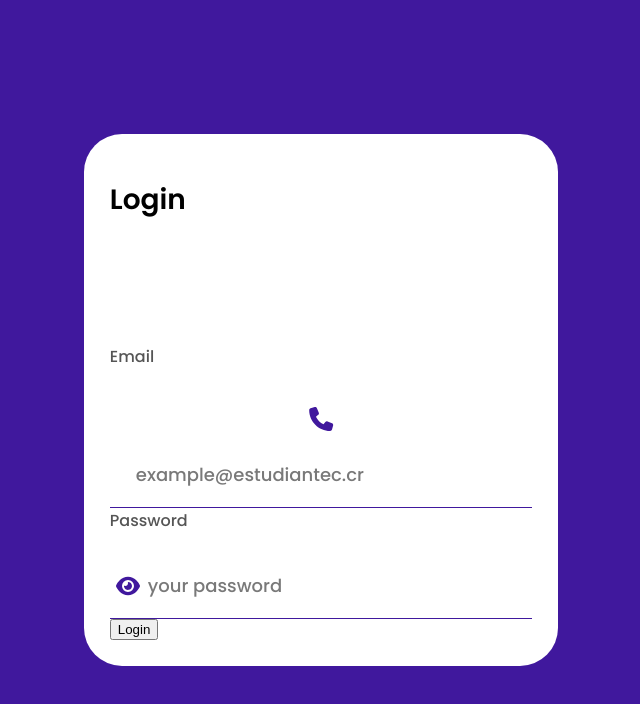
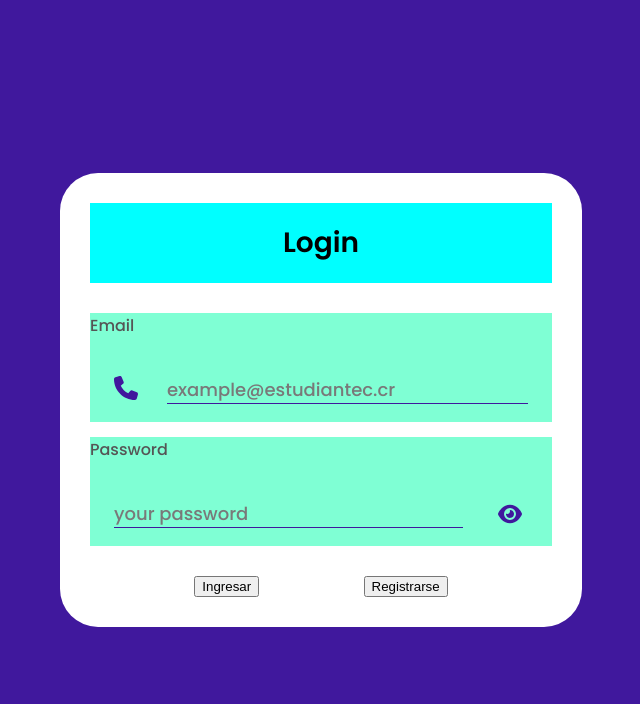
Before and after one commit to S77VEN31/CCT, a React (Vite) app in the folder client/: page / in a window 1280 px wide. Shown: the top 704 px of the page, without its empty margins (319-959 px from the left). Built offline with nearby package versions, Linux system fonts and the light colour scheme.

Commit message:
Co-authored-by: TomasG10 <TomasG10@users.noreply.github.com>
add: Login screen

```diff
--- a/client/src/components/Inputs/TextInput/TextInput.style.css
+++ b/client/src/components/Inputs/TextInput/TextInput.style.css
@@ -2,6 +2,7 @@
   display: flex;
   flex-direction: column;
   gap: 20px;
+  background-color: aquamarine;
 }
 
 .form-group label {
@@ -12,10 +13,12 @@
 
 .form-group input {
   border: none;
+  padding: 0;
   outline: none;
   background: transparent;
   flex: 1;
   color: var(--black);
+  border-bottom: 1px solid var(--primary);
 }
 
 .form-group button {
@@ -33,9 +36,9 @@
   flex-direction: row-reverse;
   justify-content: space-around;
   flex-wrap: wrap;
-  padding: 18px 0px;
+  gap: 29px;
+  padding: 18px 24px;
   flex-direction: row;
-  border-bottom: 1px solid var(--primary);
 }
 
 .icon-and-input {
@@ -44,11 +47,10 @@
   padding: 18px 24px;
   gap: 29px;
   flex-direction: row;
-  border-bottom: 1px solid var(--primary);
+  justify-content: space-around;
 }
 
 .icon {
-  flex: 1;
   color: var(--primary);
   font-size: 24px;
   width: 24px;
--- a/client/src/components/Inputs/TextInput/TextInput.tsx
+++ b/client/src/components/Inputs/TextInput/TextInput.tsx
@@ -40,13 +40,13 @@ const TextInput = (props: TextInputProps) => {
       </label>
       {props.type === "password" ? (
         <div className={"input-and-icon"}>
+          <input className="medium-placeholder" {...props} />
           <button onClick={togglePassword}>
             <FontAwesomeIcon
               icon={showPassword ? Icons.eyeSlash : Icons.eye}
               className="icon"
             />
           </button>
-          <input className="medium-placeholder" {...props} />
         </div>
       ) : (
         <div className="icon-and-input">
--- a/client/src/index.css
+++ b/client/src/index.css
@@ -16,6 +16,7 @@
   --text-dark: #555555;
   --text-light: #797979;
 }
+
 @font-face {
   font-family: "Poppins-black";
   src: local("Poppins-black"),
@@ -115,6 +116,7 @@
 /* Poppins-light (Weight: 300) */
 /* Poppins-extraLight (Weight: 200) */
 /* Poppins-thin (Weight: 100) */
+
 .semibold-title {
   font-family: "Poppins-semibold";
   font-size: 28px;
@@ -131,6 +133,13 @@
   font-size: 18px;
 }
 
+/* Delete default style from browser */
 body {
   margin: 0;
 }
+
+/* Scroll without style */
+::-webkit-scrollbar {
+  width: 0px;
+  background: transparent;
+}
--- a/client/src/main.tsx
+++ b/client/src/main.tsx
@@ -1,8 +1,10 @@
+// React
 import React from "react";
 import ReactDOM from "react-dom/client";
+// Global styles
+import "./index.css";
+// App
 import App from "./App.tsx";
-
-import "./index.css";
 
 ReactDOM.createRoot(document.getElementById("root")!).render(
   <React.StrictMode>
--- a/client/src/screens/Login.style.css
+++ /dev/null
@@ -1,19 +0,0 @@
-.screen {
-  display: flex;
-  justify-content: space-around;
-  align-items: center;
-  height: 100vh;
-  background-color: var(primary);
-}
-
-.login-container {
-  overflow-y: auto;
-  display: flex;
-  justify-content: space-between;
-  flex-direction: column;
-  width: 33%;
-  height: 60%;
-  padding: 26px;
-  border-radius: 38px;
-  background-color: var(--white);
-}
--- /dev/null
+++ b/client/src/screens/Login/Login.style.css
@@ -0,0 +1,44 @@
+.screen {
+  display: flex;
+  flex-direction: column;
+  justify-content: center;
+  align-items: center;
+  height: 100vh;
+  background-color: var(primary);
+}
+
+.login-container {
+  display: flex;
+  top: 10%;
+  bottom: 10%;
+  gap: 30px;
+  flex-direction: column;
+  overflow-y: scroll;
+  padding: 30px;
+  border-radius: 38px;
+  background-color: var(--white);
+}
+
+
+
+.title-container {
+  display: flex;
+  background-color: aqua;
+  justify-content: space-around;
+}
+
+.title {
+  display: flex;
+  text-align: center;
+}
+
+.inputs-container {
+  display: flex;
+  flex-direction: column;
+  gap: 15px;
+}
+
+.buttons-container {
+  display: flex;
+  justify-content: space-evenly;
+}
--- a/client/src/screens/Login.tsx
+++ b/client/src/screens/Login/Login.tsx
@@ -3,9 +3,9 @@ import { useState } from "react";
 // Styles
 import "./Login.style.css";
 // Enumerables
-import { Icons } from "../enumerables/icons/icons";
+import { Icons } from "../../enumerables/icons/icons";
 // Components
-import TextInput from "../components/inputs/TextInput/TextInput";
+import TextInput from "../../components/inputs/TextInput/TextInput";
 
 function Login() {
   const [formData, setFormData] = useState({
@@ -31,8 +31,10 @@ function Login() {
   return (
     <div className="screen">
       <div className="login-container">
-        <h1 className="semibold-title">Login</h1>
-        <form onSubmit={handleSubmit}>
+        <div className="title-container">
+          <h1 className="title semibold-title">Login</h1>
+        </div>
+        <form className="inputs-container" onSubmit={handleSubmit}>
           <TextInput
             icon={Icons.phone}
             type="email"
@@ -52,8 +54,11 @@ function Login() {
             value={formData.password}
             required={true}
           />
-          <button type="submit">Login</button>
         </form>
+        <div className="buttons-container">
+          <button type="submit">Ingresar</button>
+          <button type="submit">Registrarse</button>
+        </div>
       </div>
     </div>
   );
```
Also changed, not shown: client/src/App.tsx (+5 -2 lines).
